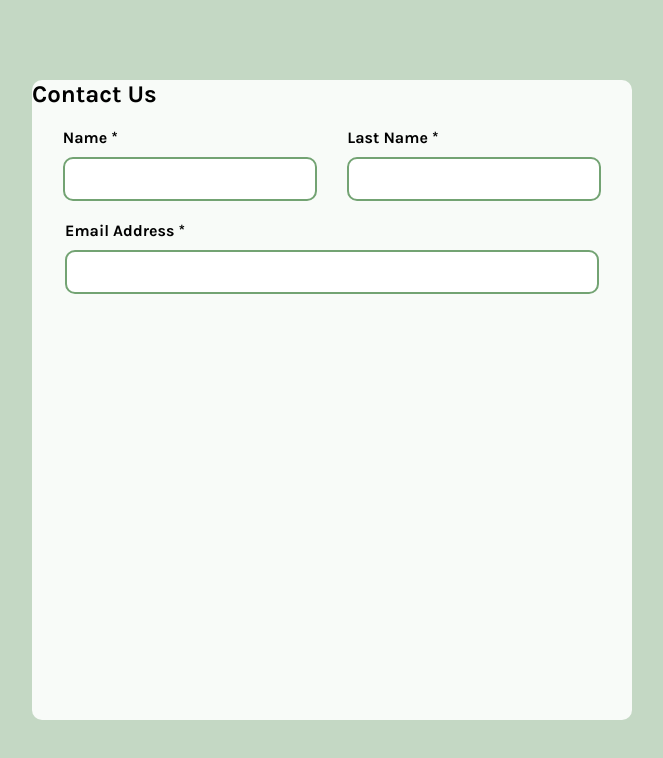
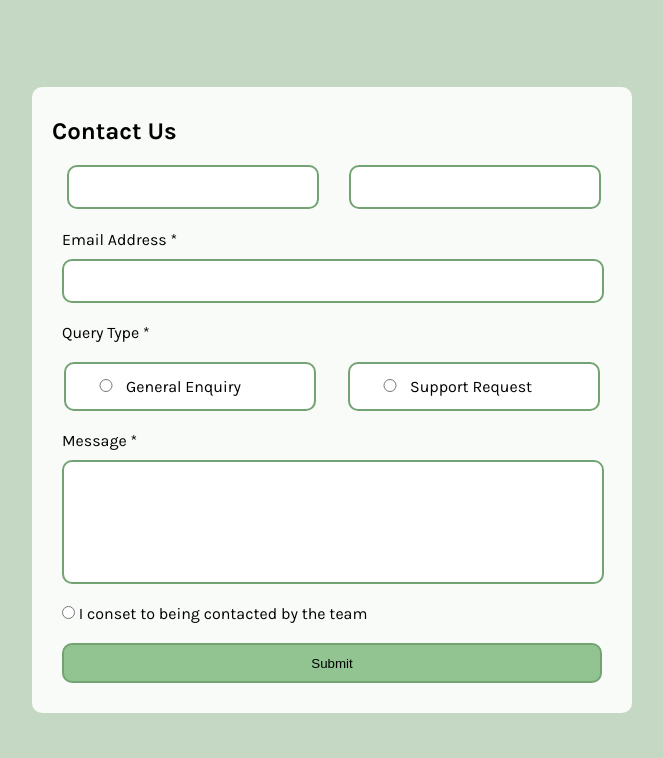
Before and after one commit to zahra-esfahani/Contact-js, a plain HTML site: page index.html in a window 1280 px wide. Shown: the whole page, without its empty margins (308-971 px from the left). Drawn offline with Linux system fonts and the light colour scheme.

Commit message:
finished styles and tags

```diff
--- a/assets/contact.css
+++ b/assets/contact.css
@@ -1,4 +1,4 @@
-body{
+body {
   max-width: 1200px;
   margin: auto;
   background-color: rgba(115, 163, 115, 0.421);
@@ -7,47 +7,158 @@ body{
   align-items: center;
   justify-content: center;
 }
-*{
+* {
   padding: 0;
   margin: 0;
 }
-.parent{
+.parent {
   width: 50%;
-    height: 80vh;
+
   background-color: rgba(255, 255, 255, 0.891);
   border-radius: 10px;
+  font-family: Karla-VariableFont;
+}
+.parent h2 {
+  margin-left: 20px;
+  margin-top: 30px;
   font-family: Karla-Bold;
 }
-.lable{
+.lable {
   display: flex;
+  flex-direction: row;
   justify-content: space-evenly;
+  flex-wrap: wrap;
+  width: 100%;
 }
-:focus{
+:focus {
   outline: none;
   box-shadow: none;
 }
-.lable div{
+.lable label {
   margin-top: 20px;
+  width: 50%;
+
 }
-.lable input{
-    width: 250px;
-    height: 40px;
+.lable p{
+    margin-left: 23px;
+}
+.lable input {
+    width: 74%;
+  height: 20px;
   margin-top: 10px;
   border-radius: 10px;
   border: 2px solid rgb(115, 163, 115);
+  padding: 10px;
+  margin-left: 23px;
 }
-.email{
+
+.email {
+  margin-top: 20px;
   display: flex;
   justify-content: center;
+  width: 100%;
+}
+.email div {
+  width: 90%;
+  margin: auto;
+}
+.email p {
+  margin-bottom: 10px;
+}
+.email input {
+  width: 96%;
+  height: 20px;
+  border-radius: 10px;
+  border: 2px solid rgb(115, 163, 115);
+  padding: 10px;
+}
+.radio-parent{
+    margin-top: 20px;
+    display: flex;
+    justify-content: space-evenly;
+    flex-wrap: wrap;
+    width: 100%;
+}
+.radio-input{
+    width: 38%;
+    height: 25px;
+    margin-top: 0px;
+    border-radius: 10px;
+    border: 2px solid rgb(115, 163, 115);
+    padding: 10px;
+    background-color: white;
+}
+.radio-input input{
+    margin-left: 10px;
+    width: 40px;
+    margin-top: 5px;
+}
+.query p{
+    margin-left: 30px;
     margin-top: 20px;
 }
-.email p{
-    margin-bottom: 10px;
+.message label{
+    width: 90%;
 }
-.email input{
-    width: 530px;
+.message input{
+    margin-top: 10px;
+    height: 100px;
+}
+.conset{
+    margin-left: 30px;
+    margin-top: 20px;
+}
+.button{
+    display: flex;
+    justify-content: center;
+    margin-bottom: 30px;
+}
+.button button{
+    width: 90%;
     height: 40px;
     border-radius: 10px;
     border: 2px solid rgb(115, 163, 115);
-    margin: auto;
+    padding: 10px;
+    background-color:rgb(146, 196, 146) ;
+    margin-top: 20px;
+    cursor: pointer;
 }
+.name input{
+    width: 100%;
+    margin-left: -10px;
+    padding: 10px;
+    margin-top: -10px;
+    margin-right: 10px;
+}
+.name div{
+    border: none;
+}
+.p-name{
+    display: flex;
+    width: 100%;
+}
+
+
+
+@media (max-width: 800px) {
+    .lable label {
+        width: 100%;
+
+      }
+      .email div{
+        width: 90%;
+      }
+      .email input{
+        width: 90%;
+      }
+      .radio-input{
+        width: 80%;
+        margin-top: 20px;
+      }
+      .radio-parent{
+        margin-top: 0px;
+      }
+ input{
+    width: 100%;
+ }
+  }
--- a/index.html
+++ b/index.html
@@ -11,13 +11,59 @@
     <div class="parent">
       <h2>Contact Us</h2>
       <div class="lable">
-      <div><p>Name *</p><input type="text"></div>
-      <div><p>Last Name *</p><input type="text"></div>
+<!--
+         <label for="">
+          <p>Name *</p>
+          <input type="text" />
+         </label>
+
+
+         <label for="">
+          <p>Last Name *</p>
+          <input type="text" />
+         </label> -->
+         <div class="radio-parent name">
+          <div class="radio-input">
+
+            <input type="text"  />
+          </div>
+          <div class="radio-input ">
+
+            <input type="text"  />
+          </div>
+        </div>
+
       </div>
       <div class="email">
-        <div ><p>Email Address *</p><input type="text"></div>
+        <div>
+          <p>Email Address *</p>
+          <input type="text" />
+        </div>
       </div>
-
+      <div class="query">
+        <p>Query Type *</p>
+        <div class="radio-parent">
+          <div class="radio-input">
+            <input type="radio" name="radio" value="General" /><label for=""
+              >General Enquiry</label
+            >
+          </div>
+          <div class="radio-input">
+            <input type="radio" name="radio" value="Support" /><label for=""
+              >Support Request</label >
+          </div>
+        </div>
+      </div>
+      <div class="email message">
+        <label for="">
+          Message *
+          <input type="text">
+        </label>
+      </div>
+      <div class="conset">
+        <input type="radio"> <label for=""> I conset to being contacted by the team</label>
+      </div>
+      <div class="button"><button>Submit</button></div>
     </div>
   </body>
 </html>
```
Lines whose indentation alone changed are shown as unchanged.
